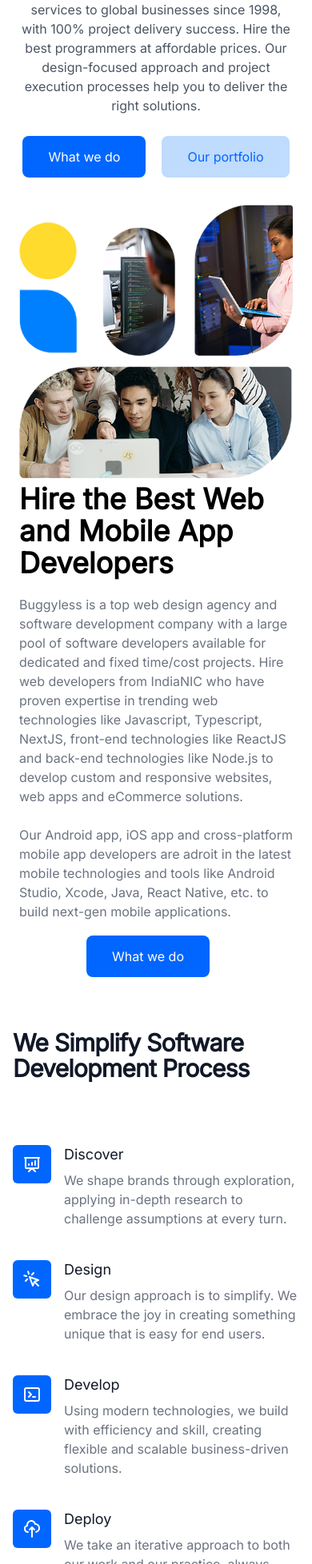
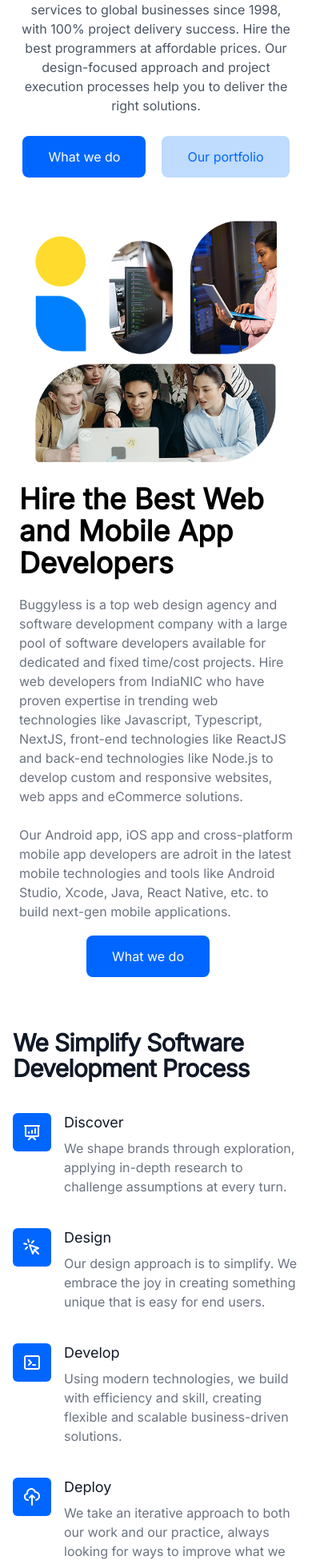
Before and after one commit to dransidu/buggyless, a Next.js app: page / in a window 390 px wide. Shown: the part 682-2638 px from the top of the page at 80% size. Built offline with nearby package versions, Linux system fonts and the light colour scheme.

Commit message:
implementing mobile responsive

```diff
--- a/components/About/index.jsx
+++ b/components/About/index.jsx
@@ -3,9 +3,9 @@ import aboutImg from "../../assets/images/about.png";
 
 export default function About() {
     return (
-        <div className="max-w-7xl mx-auto">
+        <div className=" max-w-7xl mx-auto">
             <div className="flex flex-col sm:flex sm:flex-row p-6 items-center">
-                <div className="left sm:w-1/2">
+                <div className="p-5 sm:w-1/2">
                     <Image src={aboutImg} />
                 </div>
                 <div className="right sm:w-1/2">
--- a/components/DevProcess/index.jsx
+++ b/components/DevProcess/index.jsx
@@ -51,7 +51,7 @@ export default function DevProcess() {
                     </p> */}
                 </div>
 
-                <div className="mt-20">
+                <div className="mt-10 sm:mt-20">
                     <dl className="space-y-10 md:space-y-0 md:grid md:grid-cols-2 md:gap-x-8 md:gap-y-10">
                         {features.map((feature) => (
                             <div key={feature.name} className="relative">
```
